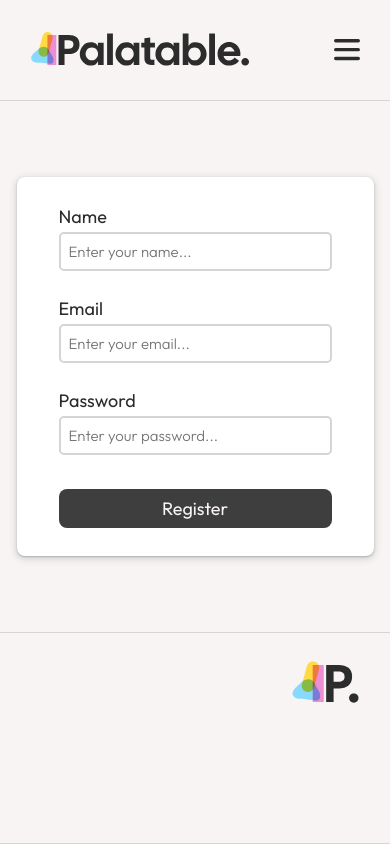
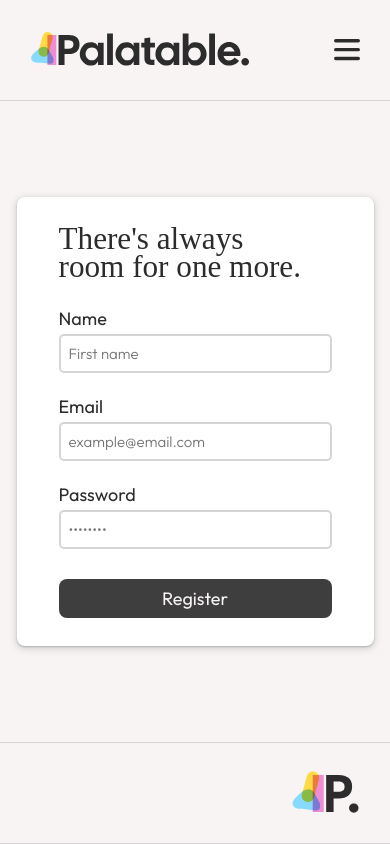
Before and after one commit to sara-jpallander/Palatable, a React (Vite) app in the folder palatable-frontend/: page /signup in a window 390 px wide. Built offline with nearby package versions, Linux system fonts and the light colour scheme; a web font is replaced by a local one.

Commit message:
login/sugnup forms styling and responsive design

```diff
--- a/palatable-frontend/src/assets/css/base/config.css
+++ b/palatable-frontend/src/assets/css/base/config.css
@@ -64,7 +64,7 @@
             normal
             300
             normal
-            clamp(3.8rem, 8vw, 4.8rem)
+            clamp(3.8rem, 8vw, 4.8rem)/4rem
             'Cal Sans';
 
         --fs-heading-s: normal normal 300 normal 3.6rem 'Cal Sans';
--- a/palatable-frontend/src/assets/css/components/login-form.css
+++ b/palatable-frontend/src/assets/css/components/form.css
@@ -1,13 +1,16 @@
-.LoginForm-container{
+.FormContainer{
     display: flex;
     flex-direction: column;
     justify-content: center;
     align-items: center;
-    /* width: calc(100vw - var(--site-margin)); */
+    min-height: calc(100vh - (14rem + 14rem + var(--spacing-3xl)));
 
+    @media (max-width: 769px) {
+        min-height: calc(100vh - (20.3rem + var(--spacing-3xl)));
+    }
 }
 
-.LoginForm-container-form {
+.FormContainer-form {
     display: flex;
     flex-direction: column;
     gap: var(--spacing-4xs);
@@ -24,12 +27,22 @@
     }
 }
 
-.LoginForm-container-form label {
+.FormContainer-form h1 {
+    font-size: clamp(4.3rem, 10vw, 7.4rem);
+    margin-bottom: var(--spacing-m);
+    line-height: 90%;
+}
+
+.FormContainer-form.Signup h1 {
+    font-size: clamp(3.1rem, 8vw, 5.2rem);
+}
+
+.FormContainer-form label {
     font: var(--fs-label-m);
     color: var(--color-dark);
 }
 
-.LoginForm-container-form input {
+.FormContainer-form input {
     box-sizing: border-box;
     padding: var(--spacing-3xs);
     border: solid var(--color-gray-soft) 2px;
@@ -51,17 +64,17 @@
     }
 }
 
-/* .LoginForm-container-form input:last-of-type {
+/* .FormContainer-form input:last-of-type {
     margin-bottom: var(--spacing-4xs);
 } */
 
-.LoginForm-container-form input.LoginForm-input--error,
-.LoginForm-container-form input.LoginForm-input--error:focus {
+.FormContainer-form input.LoginForm-input--error,
+.FormContainer-form input.LoginForm-input--error:focus {
     border: solid #C62828 2px;
     outline: none;
 }
 
-.LoginForm-error {
+.Form-error {
     font: var(--fs-body-s);
     color: #9f0a0a;
     background-color: #efd3d3;
@@ -70,7 +83,7 @@
     border-left: solid #de3636 3px;
 }
 
-.LoginForm-container-form button {
+.FormContainer-form button {
     border: none;
     text-align: center;
     padding: var(--spacing-3xs) 0;
@@ -83,6 +96,6 @@
     margin-top: var(--spacing-3xs);
 }
 
-.LoginForm-container-form button:hover {
+.FormContainer-form button:hover {
     background-color: var(--color-dark);
 }
--- a/palatable-frontend/src/assets/css/components/signup-form.css
+++ /dev/null
@@ -1,86 +0,0 @@
-.SignupForm-container{
-    display: flex;
-    flex-direction: column;
-    justify-content: center;
-    align-items: center;
-}
-
-.SignupForm-container-form{
-    display: flex;
-    flex-direction: column;
-    gap: var(--spacing-4xs);
-    background-color: white;
-    padding: var(--spacing-xl) var(--spacing-xxl);
-    border-radius: var(--spacing-3xs);
-    box-shadow: rgba(60, 64, 67, 0.3) 0px 1px 2px 0px, rgba(60, 64, 67, 0.15) 0px 2px 6px 2px;
-    margin-top: var(--spacing-3xl);
-    width: 45rem;
-
-    @media (max-width: 760px) {
-        width: 70%;
-        padding: var(--spacing-l) var(--spacing-xl);
-    }
-}
-
-.SignupForm-container-form label {
-    font: var(--fs-label-m);
-    color: var(--color-dark);
-}
-
-.SignupForm-container-form input {
-    box-sizing: border-box;
-    padding: var(--spacing-3xs);
-    border: solid var(--color-gray-soft) 2px;
-    border-radius: 5px;
-    font: var(--fs-body-s);
-    color: var(--color-dark);
-    margin-bottom: var(--spacing-m);
-
-    &:active {
-        border: solid gray 2px;
-    }
-
-    &:focus {
-        border: solid gray 2px;
-    }
-
-    &:focus-visible {
-        border: solid gray 2px !important;
-    }
-}
-
-/* .SignupForm-container-form input:last-of-type {
-    margin-bottom: var(--spacing-4xs);
-} */
-
-.SignupForm-container-form input.SignupForm-input--error,
-.SignupForm-container-form input.SignupForm-input--error:focus {
-    border: solid #C62828 2px;
-    outline: none;
-}
-
-.SignupForm-error {
-    font: var(--fs-body-s);
-    color: #9f0a0a;
-    background-color: #efd3d3;
-    padding: var(--spacing-3xs);
-    border-radius: 0.4rem;
-    border-left: solid #de3636 3px;
-}
-
-.SignupForm-container-form button {
-    border: none;
-    text-align: center;
-    padding: var(--spacing-3xs) 0;
-    border-radius: var(--spacing-3xs);
-
-    background-color: var(--color-gray-strong);
-    color: var(--color-light);
-    font: var(--fs-label-l);
-    transition: var(--transition);
-    margin-top: var(--spacing-3xs);
-}
-
-.SignupForm-container-form button:hover {
-    background-color: var(--color-dark);
-}
--- a/palatable-frontend/src/assets/css/index.css
+++ b/palatable-frontend/src/assets/css/index.css
@@ -9,8 +9,7 @@
 
 /* Components */
 @import 'components/card-palette.css';
-@import 'components/login-form.css';
-@import 'components/signup-form.css';
+@import 'components/form.css';
 @import 'components/profile-form.css';
 
 
--- a/palatable-frontend/src/components/ButtonsForCards/downLoadButtons.tsx
+++ b/palatable-frontend/src/components/ButtonsForCards/downLoadButtons.tsx
@@ -1,4 +1,5 @@
 import { downloadPalette } from "../../utils/downloadPalette"
+import download from "../../assets/images/download.svg"
 
 interface Props{
   palette: string,
@@ -7,11 +8,12 @@ interface Props{
 
 export default function DownloadButtons({ palette, files }: Props) {
     return (
-              //för att man ska kunna zippa mappen behöver man skriva in mappens namn, samt vilka namn på filerna som finns i den.
+        //för att man ska kunna zippa mappen behöver man skriva in mappens namn, samt vilka namn på filerna som finns i den.
 
         <>
           <button onClick={() => downloadPalette(palette, files)}>
             Download
+            <img src={download} alt="Download Icon" />
           </button>
         </>
     )
--- a/palatable-frontend/src/components/Forms/loginForm.tsx
+++ b/palatable-frontend/src/components/Forms/loginForm.tsx
@@ -66,16 +66,18 @@ const loginForm = () => {
 
     return (
         <>
-         <div className="LoginForm-container">
-        <form className="LoginForm-container-form" onSubmit={handleLogin}>
+         <div className="Login FormContainer">
+
+            <form className="Login FormContainer-form" onSubmit={handleLogin}>
+                <h1>It's you again!</h1>
                 <label htmlFor="email">Email</label>
-            <input className={getInputClassName('email')} type="text" id="email" name="email" value={email} onChange={handleEmailChange} placeholder="Enter your email..."/>
+                <input className={getInputClassName('email')} type="text" id="email" name="email" value={email} onChange={handleEmailChange} placeholder="example@email.com"/>
 
                 <label htmlFor="password">Password</label>
-            <input className={getInputClassName('password')} type="password" autoComplete="off" id="password" name="password" value={password} onChange={handlePasswordChange} placeholder="Enter your password..."/>
+                <input className={getInputClassName('password')} type="password" autoComplete="off" id="password" name="password" value={password} onChange={handlePasswordChange} placeholder="••••••••"/>
 
                 {errorMessage && (
-              <p className="LoginForm-error" role="alert">{errorMessage}</p>
+                <p className="Login Form-error" role="alert">{errorMessage}</p>
                 )}
 
                 <button type="submit">Log in</button>
--- a/palatable-frontend/src/components/Forms/signupForm.tsx
+++ b/palatable-frontend/src/components/Forms/signupForm.tsx
@@ -107,19 +107,21 @@ const signupForm = () => {
 
     return (
         <>
-         <div className="SignupForm-container">
-        <form className="SignupForm-container-form" onSubmit={handleSignup}>
+        <div className="Signup FormContainer">
+
+            <form className="Signup FormContainer-form" onSubmit={handleSignup}>
+                <h1>There's always room for one more.</h1>
                 <label htmlFor="name">Name</label>
-            <input className={getInputClassName('name')} type="text" id="name" name="name" value={name} onChange={handleNameChange} placeholder="Enter your name..."/>
+                <input className={getInputClassName('name')} type="text" id="name" name="name" value={name} onChange={handleNameChange} placeholder="First name"/>
 
                 <label htmlFor="email">Email</label>
-            <input className={getInputClassName('email')} type="text" id="email" name="email" value={email} onChange={handleEmailChange} placeholder="Enter your email..."/>
+                <input className={getInputClassName('email')} type="text" id="email" name="email" value={email} onChange={handleEmailChange} placeholder="example@email.com"/>
 
                 <label htmlFor="password">Password</label>
-            <input className={getInputClassName('password')} type="password" autoComplete="off" id="password" name="password" value={password} onChange={handlePasswordChange} placeholder="Enter your password..."/>
+                <input className={getInputClassName('password')} type="password" autoComplete="off" id="password" name="password" value={password} onChange={handlePasswordChange} placeholder="••••••••"/>
 
                 {errorMessage && (
-              <p className="SignupForm-error" role="alert">{errorMessage}</p>
+                <p className="Signup Form-error" role="alert">{errorMessage}</p>
                 )}
 
                 <button type="submit">Register</button>
--- a/palatable-frontend/src/components/header.tsx
+++ b/palatable-frontend/src/components/header.tsx
@@ -8,11 +8,30 @@ import { useNavigate } from 'react-router'
 import { useAuthStore } from '../store/authStore';
 
 function HeaderSection() {
-  const [isMenuOpen, setIsMoneuOpen] = useState(false);
+  const [isMenuOpen, setIsMenuOpen] = useState(false);
+  const mobileMenuRef = useRef<HTMLDivElement>(null);
 
   const toggleMenu = () => {
-    setIsMoneuOpen(!isMenuOpen);
+    setIsMenuOpen(!isMenuOpen);
   }
+
+  const closeMenu = () => {
+    setIsMenuOpen(false);
+  }
+
+  // Close menu when clicking outside
+  useEffect(() => {
+    if (!isMenuOpen) return;
+
+    const handleClickOutside = (event: MouseEvent) => {
+      if (mobileMenuRef.current && !mobileMenuRef.current.contains(event.target as Node)) {
+        closeMenu();
+      }
+    };
+
+    document.addEventListener('mousedown', handleClickOutside);
+    return () => document.removeEventListener('mousedown', handleClickOutside);
+  }, [isMenuOpen]);
 
   const user = useAuthStore((state) => state.user);
   const logout = useAuthStore((state) => state.logout);
@@ -39,9 +58,12 @@ function HeaderSection() {
   }
 
   const navigateToLogin = () => {
+    closeMenu();
     navigate('/login')
   }
+
   const navigateToSignup = () => {
+    closeMenu();
     navigate('/signup')
   }
 
@@ -92,6 +114,7 @@ function HeaderSection() {
             </div>
 
             <div
+              ref={mobileMenuRef}
               className={
                 `HeaderContainer-buttons
                 MobileMenu
```
Lines whose indentation alone changed are shown as unchanged.
